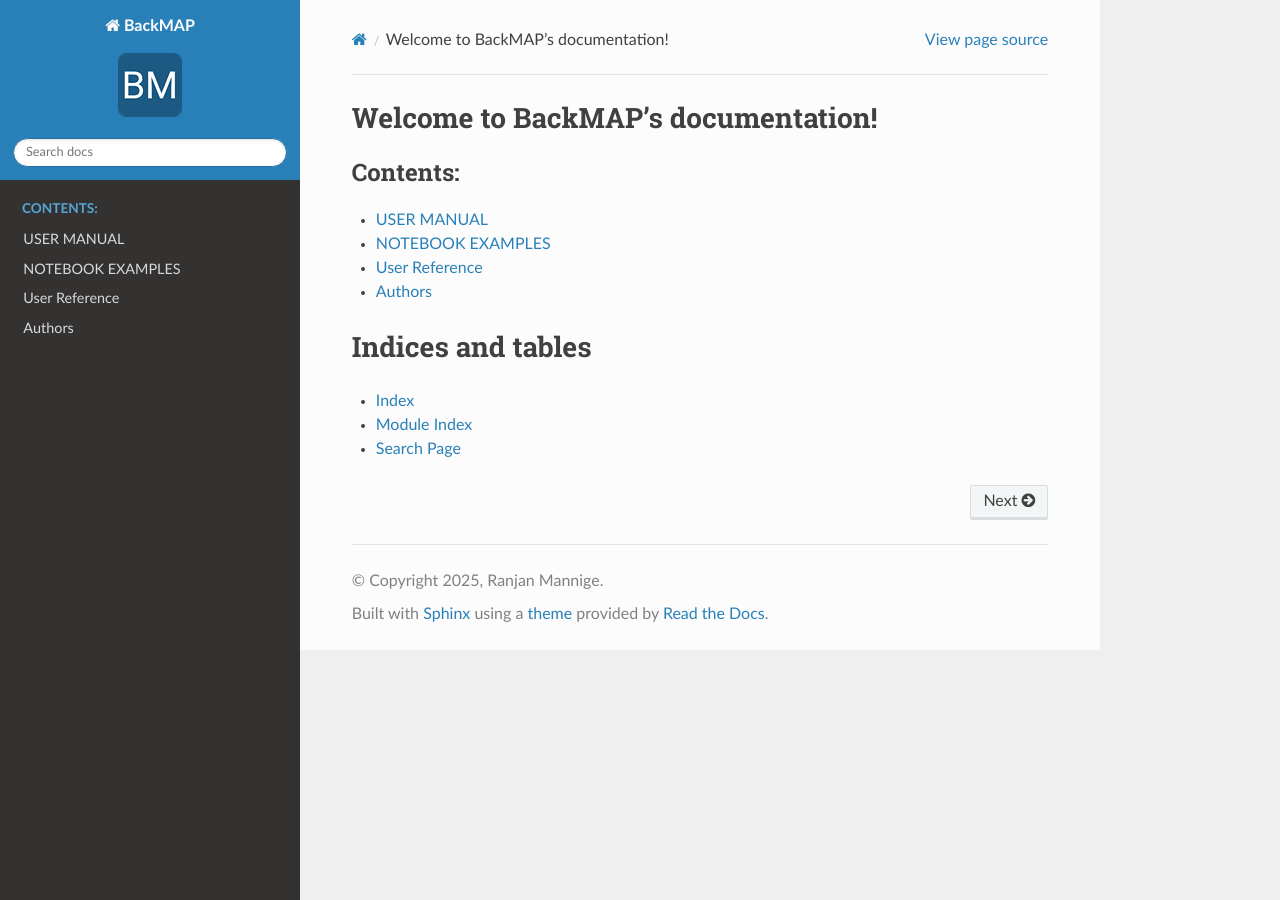
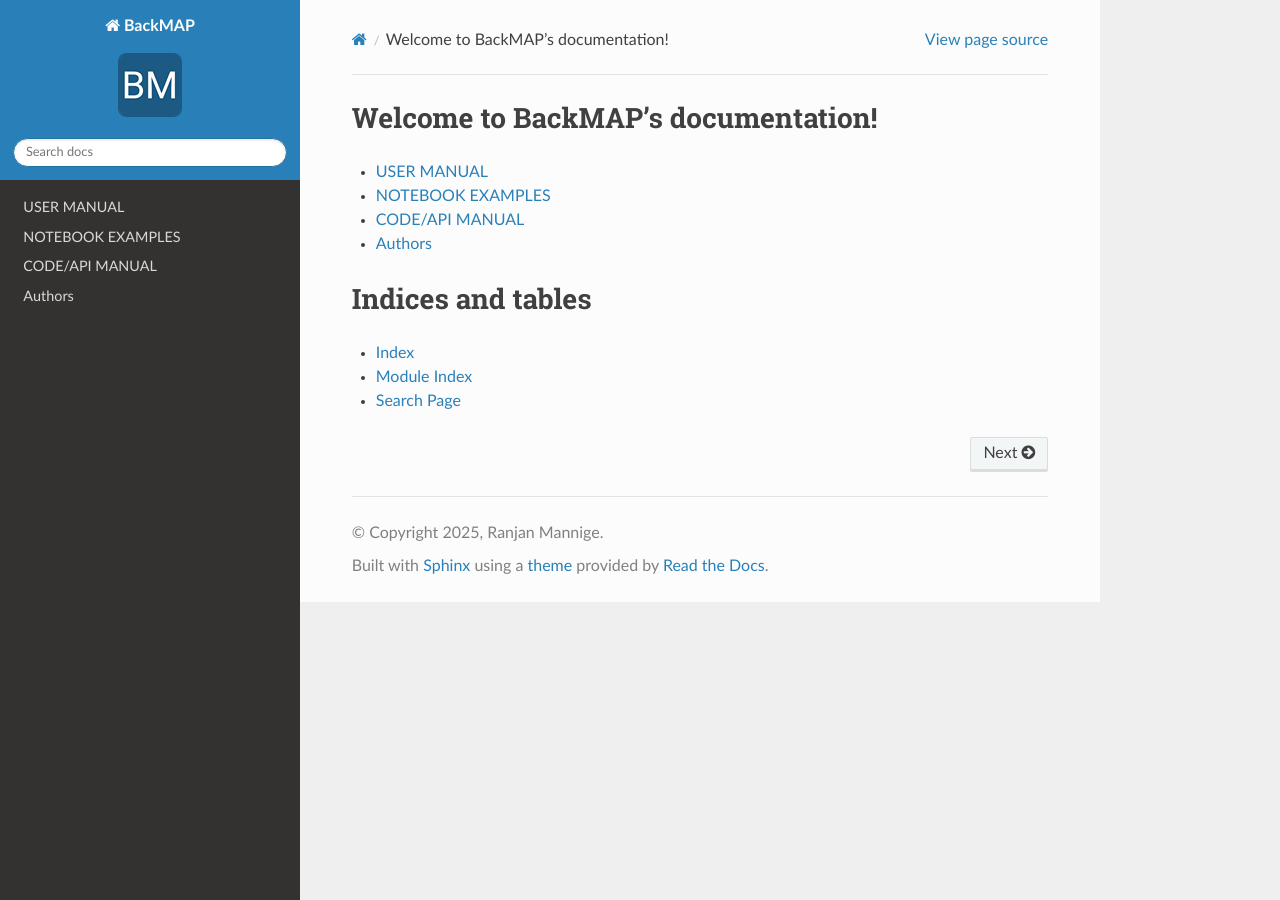
Before and after one commit to ranjanmannige/backmap, a Sphinx documentation site: the page built from docs/index.rst, in a window 1280 px wide. Built offline with Sphinx 7.4.7 and the Read the Docs theme 3.1.0, drawn with Linux system fonts in a browser that asks for light colours; pages that are not in the unit, such as notebooks, are missing from menus.

Commit message:
Tweaks; Plus added final proof for R

```diff
--- a/docs/index.rst
+++ b/docs/index.rst
@@ -8,7 +8,6 @@ Welcome to BackMAP's documentation!
 ###################################
 .. toctree::
    :maxdepth: 1
-   :caption: Contents:
 
    readme_link
    notebooks
--- a/docs/reference.rst
+++ b/docs/reference.rst
@@ -1,5 +1,5 @@
-User Reference
-##############
+CODE/API MANUAL
+###############
 
 User reference for the BackMAP package.
 
```
Also changed, not shown: 3 other files.
